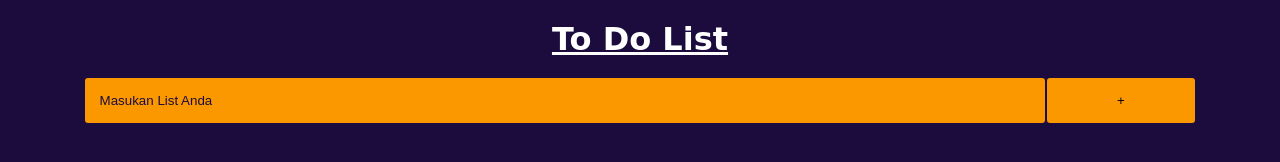
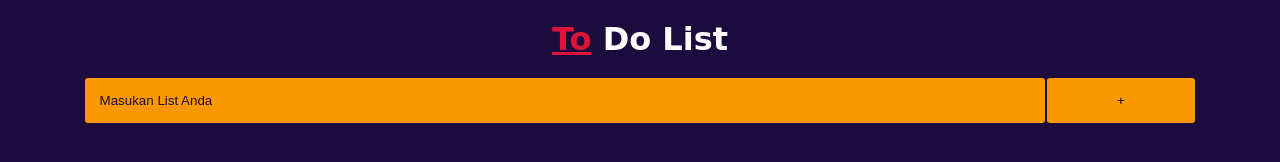
Before and after one commit to indraplrg/to-do-list, a plain HTML site: page index.html in a window 1280 px wide. Drawn offline with Linux system fonts and the light colour scheme.

Commit message:
memdesain kembali agar terliah lebih rapih

```diff
--- a/index.html
+++ b/index.html
@@ -9,7 +9,7 @@
   </head>
   <body>
     <div class="container">
-      <h1>To Do List</h1>
+      <h1><a href="https://indraplrg.github.io/">To</a> Do List</h1>
       <div class="icontainer">
         <input type="text" placeholder="Masukan List Anda" id="input" />
         <button type="submit" id="btn">+</button>
--- a/style.css
+++ b/style.css
@@ -20,6 +20,7 @@ body {
   margin-top: 20px;
   padding: 0 20px;
   font-family: "PT Sans Narrow", sans-serif;
+  position: relative;
   /* border: 2px solid red; */
 }
 
@@ -33,6 +34,10 @@ h1 {
   text-align: center;
   margin-bottom: 20px;
   font-family: cursive;
+}
+
+a {
+  color: crimson;
   text-decoration: underline;
 }
 
@@ -82,6 +87,7 @@ h1 {
 }
 
 /* Pseudo Class */
+
 #input:hover,
 #input:focus {
   /* padding: 10px 0px; */
@@ -113,6 +119,7 @@ h1 {
 }
 
 /* breakpoint */
+
 @media screen and (min-width: 320px) and (max-width: 2000px) {
   #input {
     width: 75%;
```
Also changed, not shown: script.js (+14 -0 lines).
